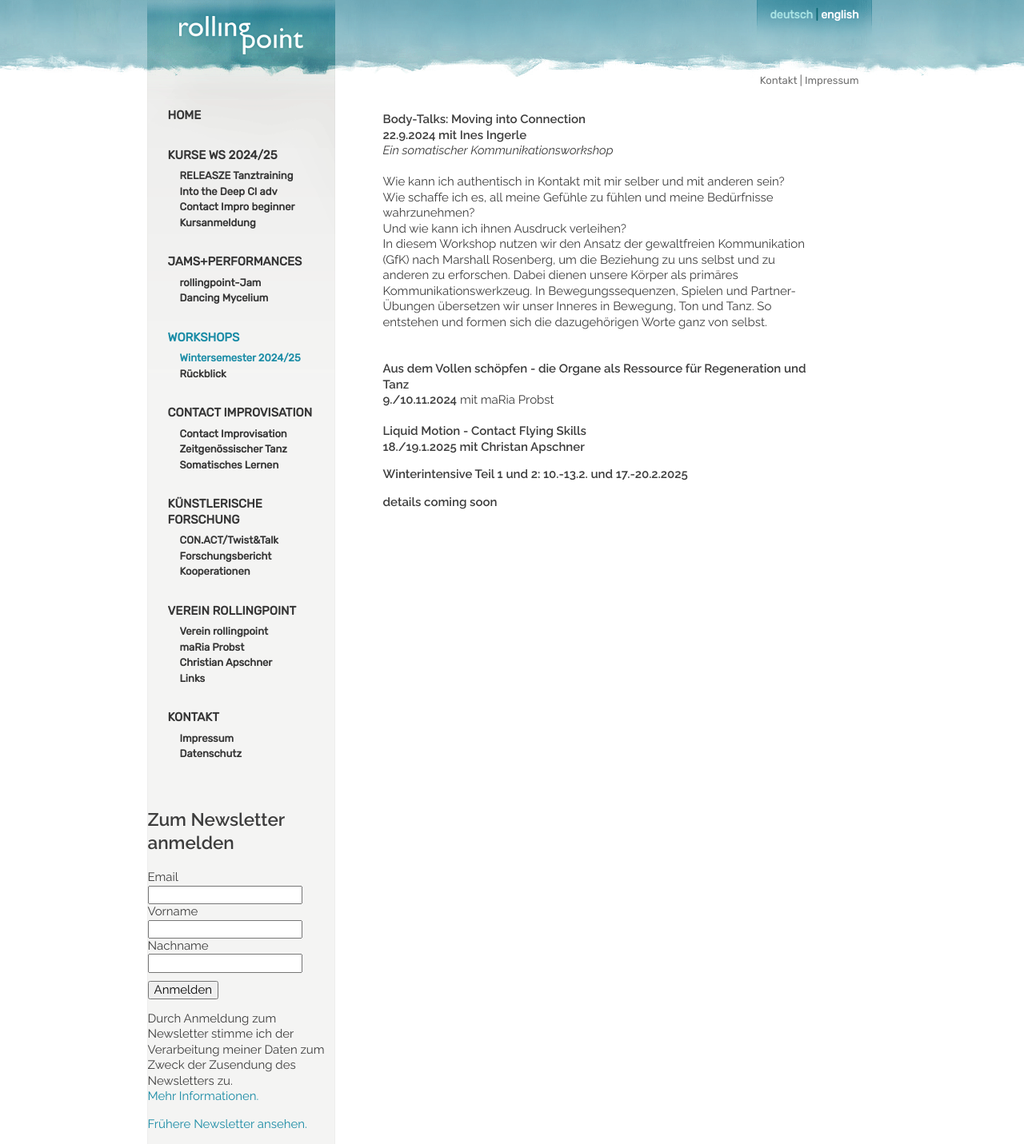
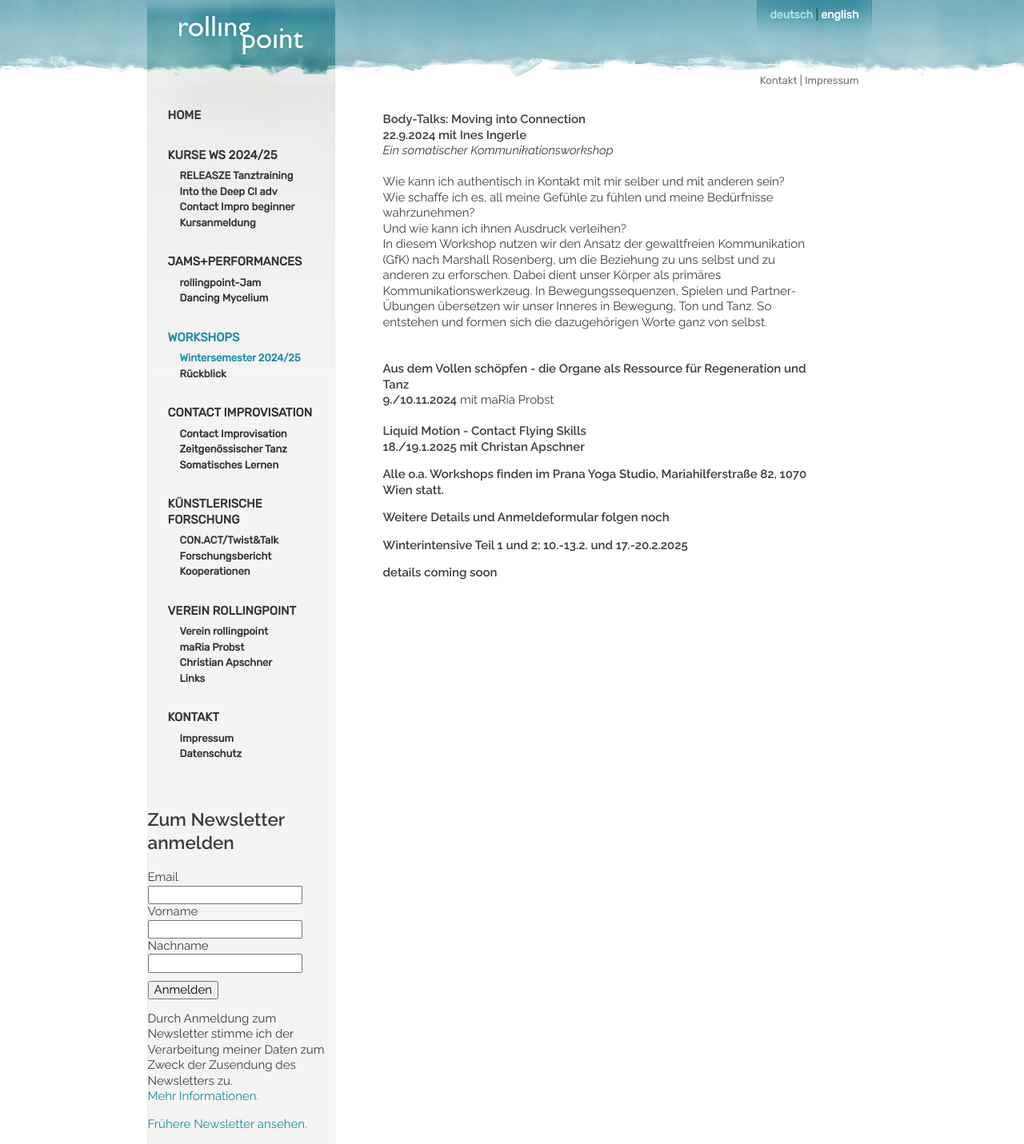
Before and after one commit to manulari/rollingpointat, a Jekyll site: the page built from _pages_de/wsws2024.md, in a window 1280 px wide. Shown: the whole page at 80% size. Built offline with Jekyll 4.4.1, drawn with Linux system fonts in a browser that asks for light colours; comment, search, counter and statistics services are not loaded.

Commit message:
Update page (de) “wsws2024”

```diff
--- a/_pages_de/wsws2024.md
+++ b/_pages_de/wsws2024.md
@@ -10,7 +10,7 @@ language: de
 Wie kann ich authentisch in Kontakt mit mir selber und mit anderen sein? \
 Wie schaffe ich es, all meine Gefühle zu fühlen und meine Bedürfnisse wahrzunehmen?\
 Und wie kann ich ihnen Ausdruck verleihen?\
-In diesem Workshop nutzen wir den Ansatz der gewaltfreien Kommunikation (GfK) nach Marshall Rosenberg, um die Beziehung zu uns selbst und zu anderen zu erforschen. Dabei dienen unsere Körper als primäres Kommunikationswerkzeug. In Bewegungssequenzen, Spielen und Partner-Übungen übersetzen wir unser Inneres in Bewegung, Ton und Tanz. So entstehen und formen sich die dazugehörigen Worte ganz von selbst.\
+In diesem Workshop nutzen wir den Ansatz der gewaltfreien Kommunikation (GfK) nach Marshall Rosenberg, um die Beziehung zu uns selbst und zu anderen zu erforschen. Dabei dient unser Körper als primäres Kommunikationswerkzeug. In Bewegungssequenzen, Spielen und Partner-Übungen übersetzen wir unser Inneres in Bewegung, Ton und Tanz. So entstehen und formen sich die dazugehörigen Worte ganz von selbst.\
 \
 \
 **Aus dem Vollen schöpfen - die Organe als Ressource für Regeneration und Tanz**\
@@ -19,6 +19,14 @@ In diesem Workshop nutzen wir den Ansatz der gewaltfreien Kommunikation (GfK) na
 **Liquid Motion - Contact Flying Skills**\
 **18./19.1.2025 mit Christan Apschner**
 
+**Alle o.a. Workshops finden im Prana Yoga Studio, Mariahilferstraße 82, 1070 Wien statt.**
+
+**Weitere Details und Anmeldeformular folgen noch**
+
+
+
+
+
 **Winterintensive Teil 1 und 2: 10.-13.2. und 17.-20.2.2025**
 
 **details coming soon**
```
